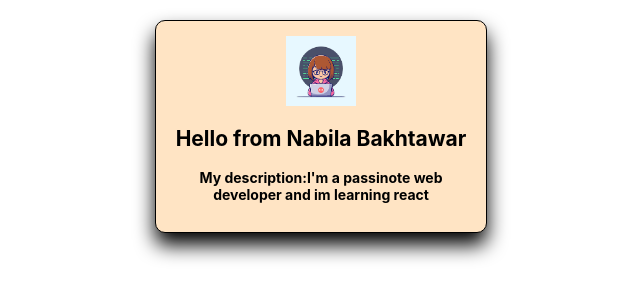
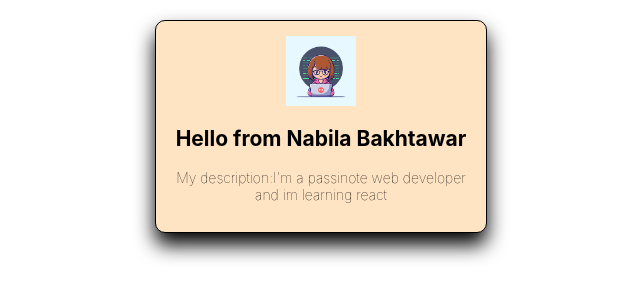
Before and after one commit to nabilabakhtawar/react-course, a React (Create React App) app: page / in a window 1280 px wide. Shown: the top 300 px of the page, without its empty margins (319-959 px from the left). Built offline with nearby package versions, Linux system fonts and the light colour scheme.

Commit message:
added changes

```diff
--- a/src/App.css
+++ b/src/App.css
@@ -19,5 +19,6 @@
 }
  .Cards ,p{
   font-size: 14px;
-  font-weight: bold;
+  font-weight: lighter;
+
  }
```
